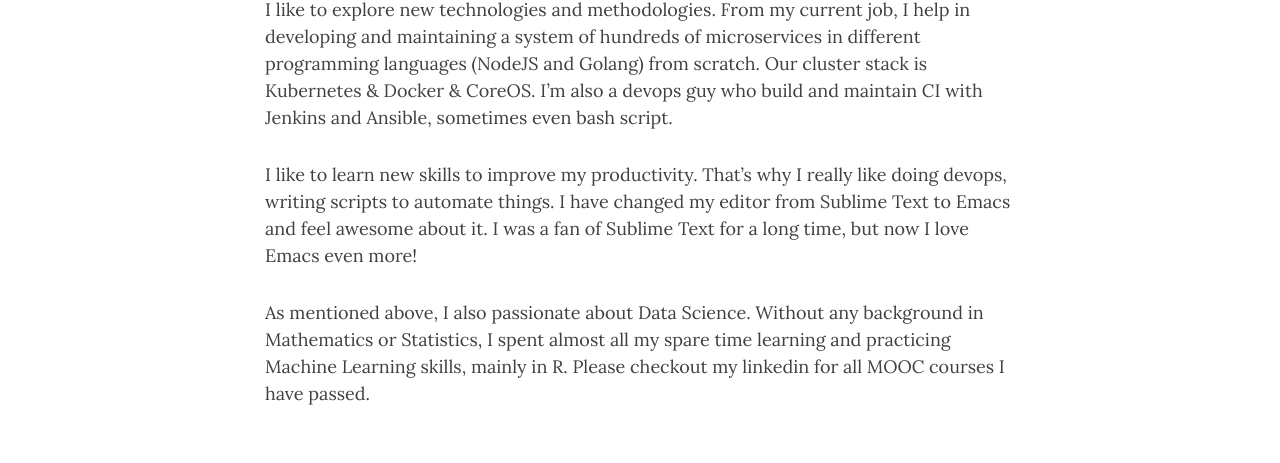
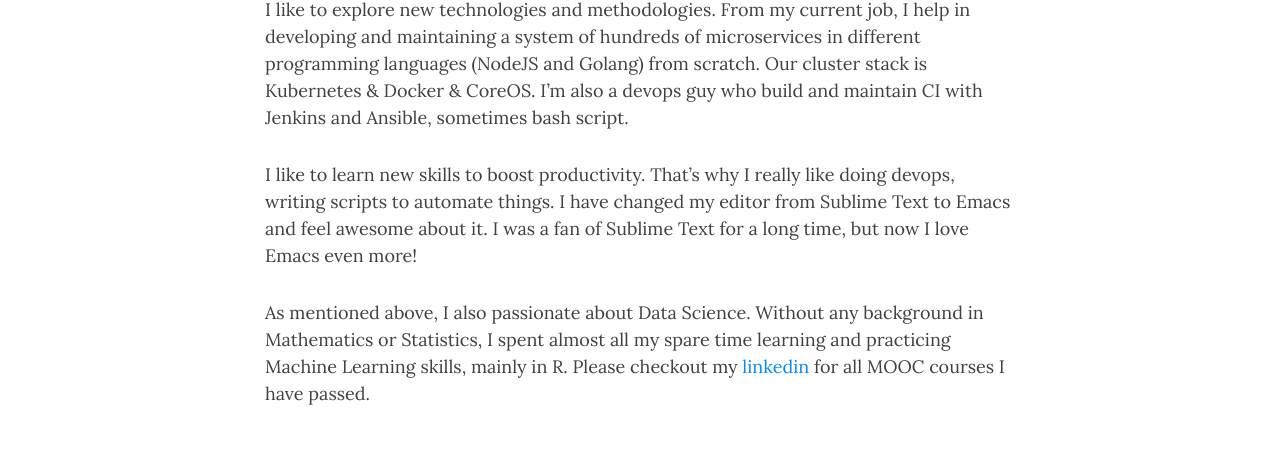
Before and after one commit to ntquyen/ntquyen.github.io, a Jekyll site: the page built from aboutme.md, in a window 1280 px wide and 1362 px high. Shown: the part 641-1104 px from the top of the window. Built offline with Jekyll 4.4.1, drawn with Linux system fonts in a browser that asks for light colours; nearby versions of some CDN libraries.

```diff
--- a/_config.yml
+++ b/_config.yml
@@ -44,7 +44,7 @@ author:
   github: ntquyen
   twitter: nguyentuanquyen
   linkedin: https://vn.linkedin.com/in/nguyen-quyen-29856252
-  stackoverflow: 1533440/quyen-nguyen-tuan
+  stackoverflow: http://stackoverflow.com/users/1533440/quyen-nguyen-tuan
 
 # Select which links to show in the footer
 footer-links-active:
--- a/_includes/footer.html
+++ b/_includes/footer.html
@@ -45,7 +45,7 @@
           {% endif %}
 		  {% if site.author.linkedin and site.footer-links-active.linkedin %}
           <li>
-            <a href="https://linkedin.com/{{ site.author.linkedin }}" title="LinkedIn">
+            <a href="{{ site.author.linkedin }}" title="LinkedIn">
               <span class="fa-stack fa-lg">
                 <i class="fa fa-circle fa-stack-2x"></i>
                 <i class="fa fa-linkedin fa-stack-1x fa-inverse"></i>
@@ -55,7 +55,7 @@
           {% endif %}
 		  {% if site.author.stackoverflow and site.footer-links-active.stackoverflow %}
           <li>
-            <a href="https://stackoverflow.com/users/{{ site.author.stackoverflow }}" title="StackOverflow">
+            <a href="{{ site.author.stackoverflow }}" title="StackOverflow">
               <span class="fa-stack fa-lg">
                 <i class="fa fa-circle fa-stack-2x"></i>
                 <i class="fa fa-stack-overflow fa-stack-1x fa-inverse"></i>
--- a/aboutme.md
+++ b/aboutme.md
@@ -19,15 +19,14 @@ job, I help in developing and maintaining a system of hundreds of
 microservices in different programming languages (NodeJS and Golang)
 from scratch. Our cluster stack is Kubernetes & Docker & CoreOS. I'm
 also a devops guy who build and maintain CI with Jenkins and
-Ansible, sometimes even bash script.
+Ansible, sometimes bash script.
 
-I like to learn new skills to improve my productivity. That's why I
-really like doing devops, writing scripts to automate things.  I have
-changed my editor from Sublime Text to Emacs and feel awesome about
-it. I was a fan of Sublime Text for a long time, but now I love Emacs
-even more!
+I like to learn new skills to boost productivity. That's why I really
+like doing devops, writing scripts to automate things.  I have changed
+my editor from Sublime Text to Emacs and feel awesome about it. I was
+a fan of Sublime Text for a long time, but now I love Emacs even more!
 
 As mentioned above, I also passionate about Data Science. Without any
 background in Mathematics or Statistics, I spent almost all my spare
 time learning and practicing Machine Learning skills, mainly in
-R. Please checkout my linkedin for all MOOC courses I have passed.
+R. Please checkout my [linkedin](https://vn.linkedin.com/in/nguyen-quyen-29856252) for all MOOC courses I have passed.
```
